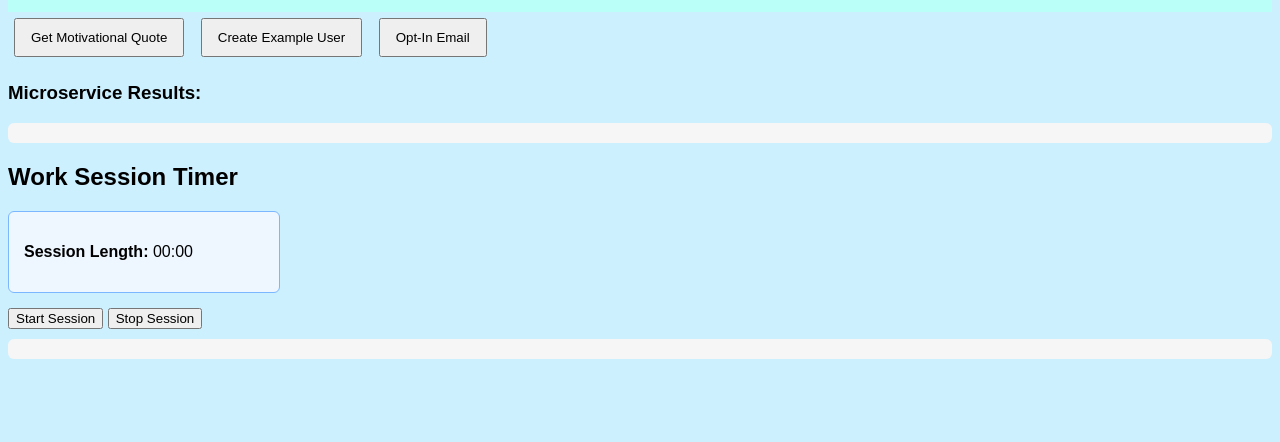
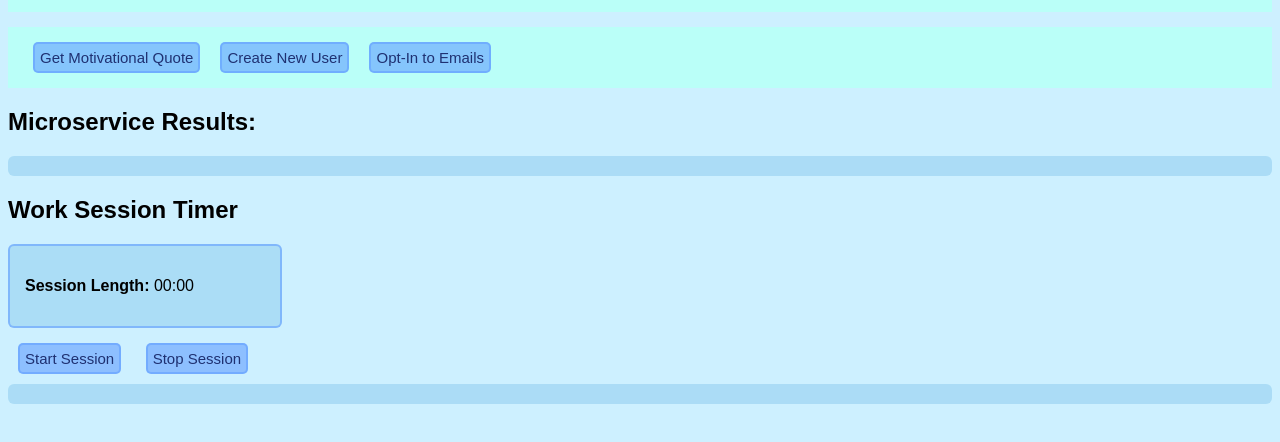
Before and after one commit to maya-venegas/cs361, a website: page sitePages/settings.html in a window 1280 px wide. Shown: the part 202-644 px from the top of the page. Drawn offline with Linux system fonts and the light colour scheme.

Commit message:
Styling Settings page buttons and boxes

```diff
--- a/sitePages/settings.html
+++ b/sitePages/settings.html
@@ -17,12 +17,18 @@
 </nav>
 
 <div class="service-controls">
-    <button id="getQuoteBtn">Get Motivational Quote</button>
-    <button id="createUserBtn">Create Example User</button>
-    <button id="optInBtn">Opt-In Email</button>
+    <div class="service-section">
+        <button id="getQuoteBtn">Get Motivational Quote</button>
+    </div>
+    <div class="service-section">
+        <button id="createUserBtn">Create New User</button>
+    </div>
+    <div class="service-section">
+        <button id="optInBtn">Opt-In to Emails</button>
+    </div>
 </div>
 
-<h3>Microservice Results:</h3>
+<h2>Microservice Results:</h2>
 <pre id="serviceOutput" class="results-box"></pre>
 
 <div class="settings-section">
@@ -30,8 +36,12 @@
     <div id="session-timer-box" class="session-box">
         <p><strong>Session Length:</strong> <span id="session-timer">00:00</span></p>
     </div>
-    <button id="startSessionBtn">Start Session</button>
-    <button id="stopSessionBtn">Stop Session</button>
+    <span class="service-section">
+        <button id="startSessionBtn">Start Session</button>
+    </span>
+    <span class="service-section">
+        <button id="stopSessionBtn">Stop Session</button>
+    </span>
     <pre id="timerResult" class="results-box"></pre>
 </div>
 
--- a/stylesheets/style.css
+++ b/stylesheets/style.css
@@ -129,21 +129,39 @@ margin: 10px;
   border-radius: 8px;
 }
 
-.service-controls button {
-    margin: 6px;
-    padding: 10px 15px;
+.service-controls {
+    margin-top: 15px;
+    display: flex;
+    justify-content: left;
+    background-color: #bafff8;
+    padding: 15px;
+}
+
+.service-section button {
+    margin: 0 10px;
+    padding: 5px;
+    font-size: 15px;
+    color: rgb(31, 49, 114);
+    background-color: #629eff98;
+    border: 2px solid #629eff98;
+    border-radius: 5px;
+}
+
+.service-section button:hover {
+    background-color: #a3d8f4d0;
+    cursor: pointer;
 }
 
 .results-box {
-    background: #f6f6f6;
+    background: #a3d8f4d0;
     padding: 10px;
     border-radius: 6px;
     margin-top: 10px;
 }
 
 .session-box {
-    background: #eef7ff;
-    border: 1px solid #7ab7ff;
+    background: #a3d8f4d0;
+    border: 2px solid #629eff98;
     padding: 15px;
     width: 240px;
     border-radius: 6px;
```
